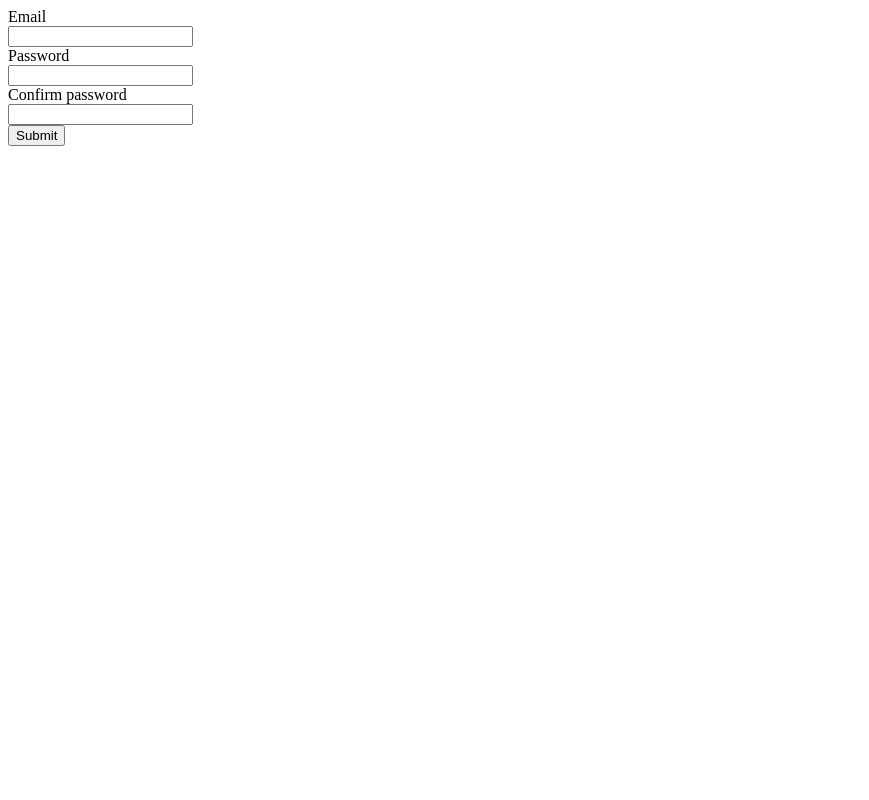
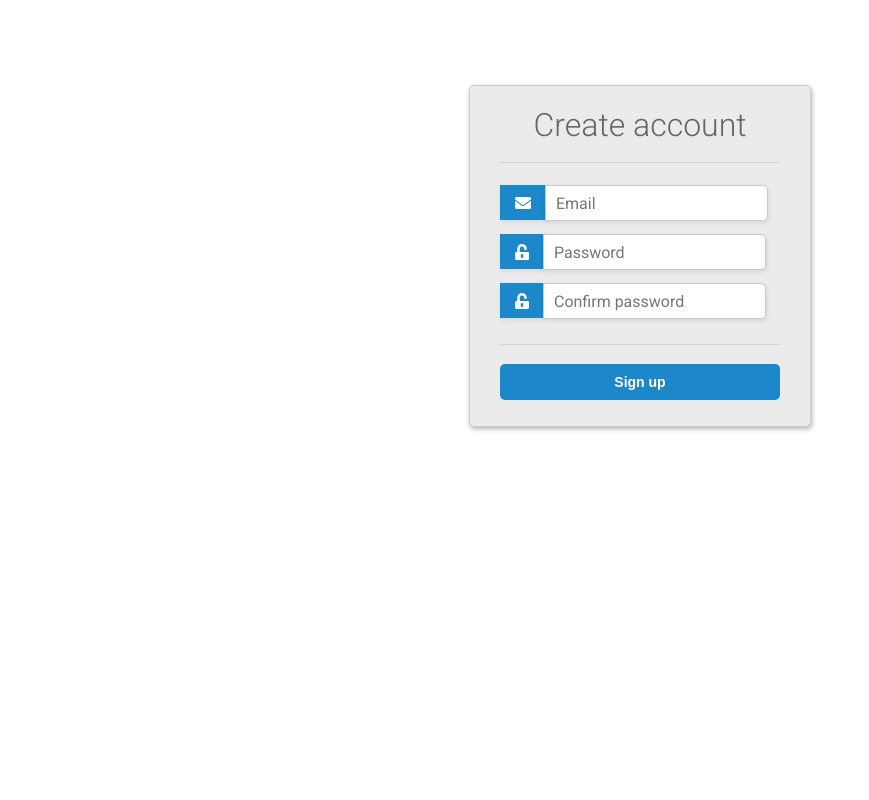
Before and after one commit to Kudaiberdy/auth_and_registr, a PHP site: page /resources/views/create.phtml in a window 1280 px wide. Shown: the whole page, without its empty margins (0-869 px from the left). Run offline with PHP 8.4, Linux system fonts and the light colour scheme; some libraries are stand-ins or nearby versions.

Commit message:
update form resources/views/create.phtml

```diff
--- a/resources/views/create.phtml
+++ b/resources/views/create.phtml
@@ -1,9 +1,113 @@
-<form action="/apage" method="POST">
-    <label>Email</label><br>
-    <input type="email" required><br>
-    <label>Password</label><br>
-    <input type="password" required><br>
-    <label>Confirm password</label><br>
-    <input type="password" required><br>
-    <input type="submit">
-</form>
+<head>
+    <title>Simple registration form</title>
+    <link href="https://fonts.googleapis.com/css?family=Roboto:300,400,500,700" rel="stylesheet">
+    <link rel="stylesheet" href="https://use.fontawesome.com/releases/v5.4.1/css/all.css" integrity="sha384-5sAR7xN1Nv6T6+dT2mhtzEpVJvfS3NScPQTrOxhwjIuvcA67KV2R5Jz6kr4abQsz" crossorigin="anonymous">
+    <style>
+        html, body {
+            display: flex;
+            justify-content: center;
+            height: 80%;
+        }
+        body, div, h1, form, input, p {
+            padding: 0;
+            margin: 0;
+            outline: none;
+            font-family: Roboto, Arial, sans-serif;
+            font-size: 16px;
+            color: #666;
+        }
+        h1 {
+            padding: 10px 0;
+            font-size: 32px;
+            font-weight: 300;
+            text-align: center;
+        }
+        p {
+            font-size: 12px;
+        }
+        hr {
+            color: #a9a9a9;
+            opacity: 0.3;
+        }
+        .main-block {
+            max-width: 340px;
+            min-height: 320px;
+            padding: 10px 0;
+            margin: auto;
+            border-radius: 5px;
+            border: solid 1px #ccc;
+            box-shadow: 1px 2px 5px rgba(0,0,0,.31);
+            background: #ebebeb;
+        }
+        form {
+            margin: 0 30px;
+        }
+        input[type=text], input[type=password] {
+            width: calc(100% - 57px);
+            height: 36px;
+            margin: 13px 0 0 -5px;
+            padding-left: 10px;
+            border-radius: 0 5px 5px 0;
+            border: solid 1px #cbc9c9;
+            box-shadow: 1px 2px 5px rgba(0,0,0,.09);
+            background: #fff;
+        }
+        #confirmPass {
+            margin-bottom: 15px;
+        }
+        #icon {
+            display: inline-block;
+            padding: 9.3px 15px;
+            box-shadow: 1px 2px 5px rgba(0,0,0,.09);
+            background: #1c87c9;
+            color: #fff;
+            text-align: center;
+        }
+        .btn-block {
+            margin-top: 10px;
+            text-align: center;
+        }
+        button {
+            width: 100%;
+            padding: 10px 0;
+            margin: 10px auto;
+            border-radius: 5px;
+            border: none;
+            background: #1c87c9;
+            font-size: 14px;
+            font-weight: 600;
+            color: #fff;
+        }
+        button:hover {
+            background: #26a9e0;
+        }
+    </style>
+</head>
+<body>
+    <div class="main-block">
+        <h1>Create account</h1>
+        <form action="/page" method="POST">
+            <hr>
+    <!--        --><?php //if (count($flash) > 0): ?>
+    <!--            <ul>-->
+    <!--                --><?php //foreach ($flash as $messages): ?>
+    <!--                    --><?php //foreach ($messages as $message): ?>
+    <!--                        <li>--><?//= $message ?><!--</li>-->
+    <!--                    --><?php //endforeach ?>
+    <!--                --><?php //endforeach ?>
+    <!--            </ul>-->
+    <!--        --><?php //endif ?>
+            <label id="icon" for="name"><i class="fas fa-envelope"></i></label>
+            <input type="text" name="user[name]" id="name" value="<?= htmlspecialchars($userData['name'] ?? "") ?>" placeholder="Email" required/>
+
+            <label id="icon" for="name"><i class="fas fa-unlock-alt"></i></label>
+            <input type="password" name="user[password]" id="name" placeholder="Password" required/>
+            <label id="icon" for="name"><i class="fas fa-unlock-alt"></i></label>
+            <input type="password" name="user[confirmPassword]" id="confirmPass" placeholder="Confirm password" required/>
+            <div class="btn-block">
+                <hr>
+                <button type="submit">Sign up</button>
+            </div>
+        </form>
+    </div>
+</body>
```
